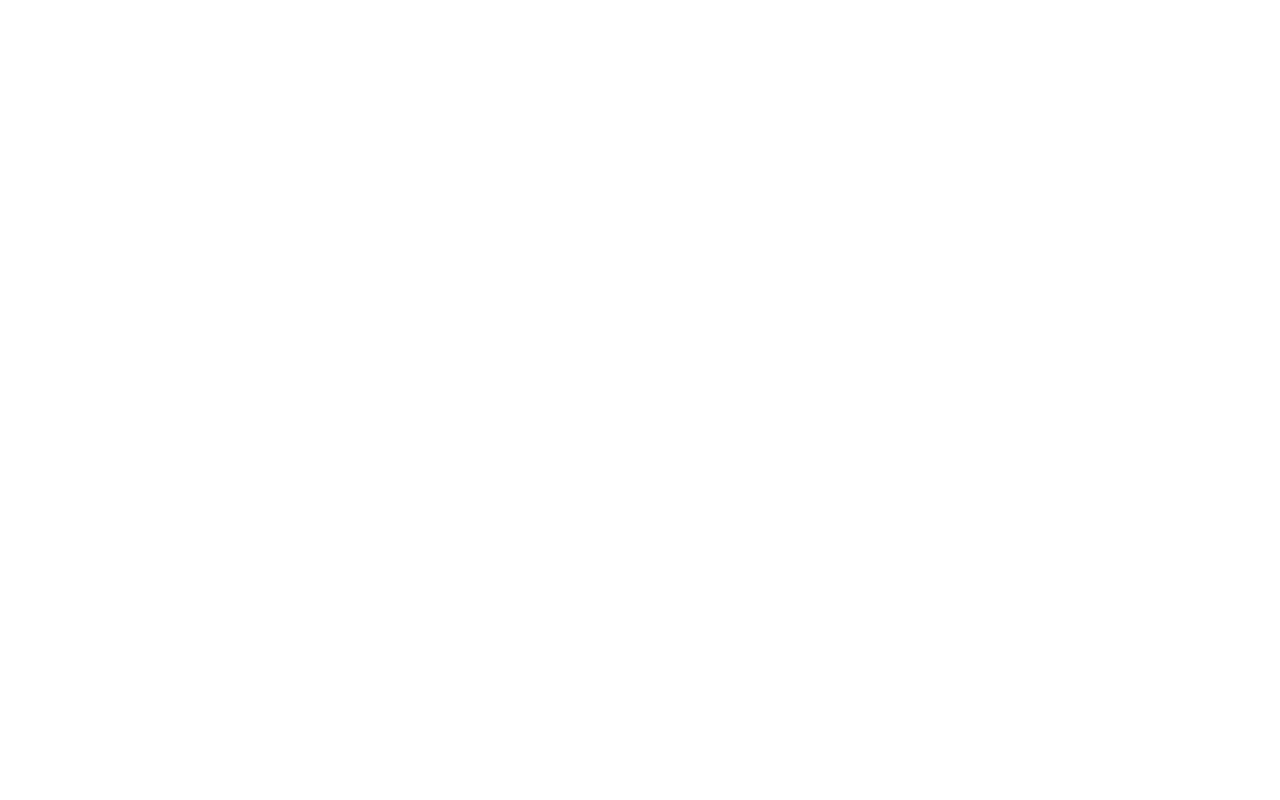
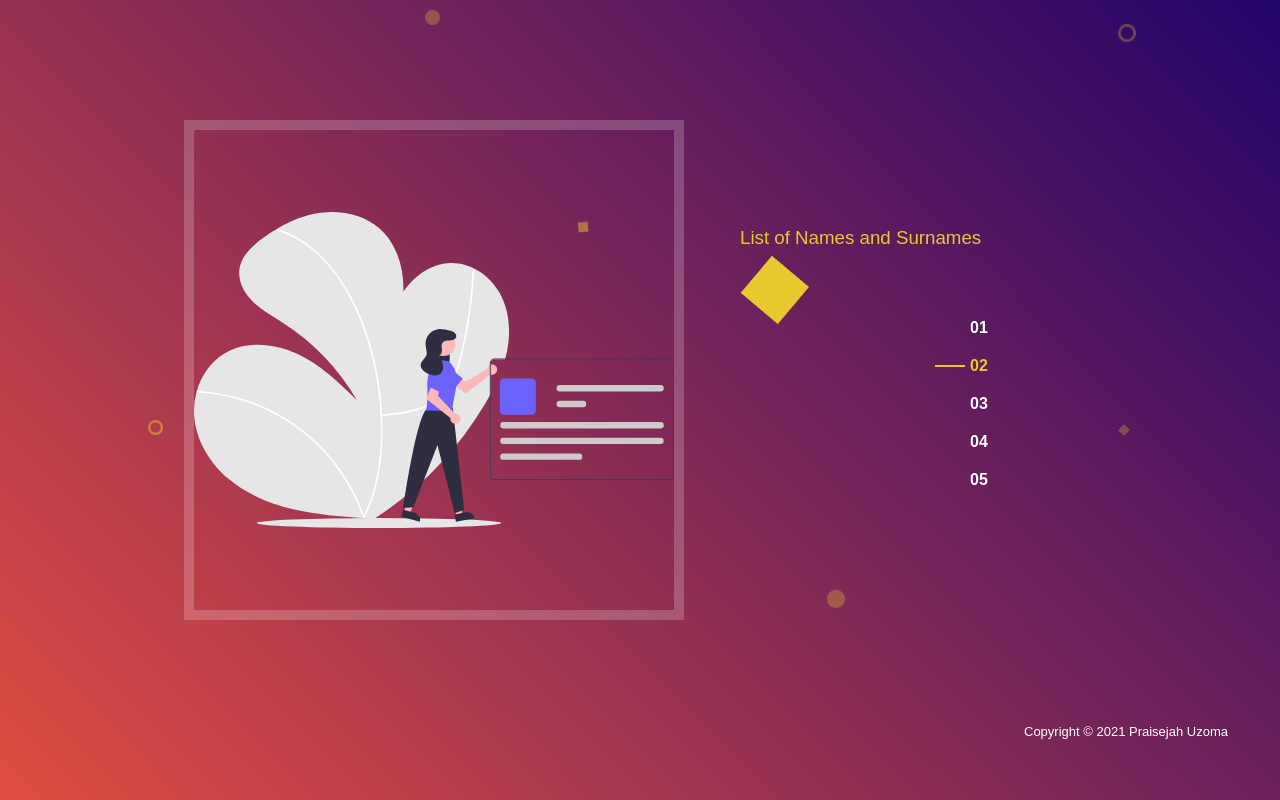
Before and after one commit to praisejahuzoma/JavascriptList, a plain HTML site: page index.html in a window 1280 px wide. Drawn offline with Linux system fonts and the light colour scheme.

Commit message:
added a list image and created a list with javascript

```diff
--- a/css/style.css
+++ b/css/style.css
@@ -0,0 +1,133 @@
+/* @import "https://cdn.jsdelivr.net/npm/bulma@0.9.3/css/bulma.min.css"; */
+
+*{
+    margin: 0;
+    padding: 0;
+    font-family: sans-serif;
+}
+.container{
+    width: 100%;
+    min-height: 100vh;
+    background: linear-gradient(45deg,#e14e42, #22046b);
+    color: white;
+    position: relative;
+}
+.row{
+    width: 80%;
+    min-height: 85vh;
+    margin: auto;
+    display: flex;
+    flex-wrap: wrap;
+}
+.col{
+    margin: 20px 0;
+    flex-basis: 50%;
+    min-width: 300px;
+    height: 100%;
+    position:relative;
+}
+.list-box{
+    max-width: 400px;
+    margin-top: 200px;
+    margin-left: 100px;
+}
+.list-box h3{
+    font-weight: 100;
+    line-height: 35px;
+    color: #e7c82f;
+
+}
+.list-box h4{
+  font-size: 20px;
+  font-weight: 100;
+  letter-spacing: 1px;
+
+}
+.img-box{
+    max-width: 400px;
+    position:relative;
+    margin: auto;
+}
+.img-box img{
+  width: 500px ;
+  height: 500px;
+  border: 10px solid rgba(255,255,255,0.2);
+  box-sizing: border-box;
+  margin-top: 100px;
+}
+.copyRight{
+    margin-left: 80%;
+    font-size: 13px;
+    margin-top: 44px;
+
+}
+.list-box ul li{
+    list-style: none;
+    font-size: 16px;
+    font-weight: bold;
+    padding: 0 30px;
+    margin-bottom: 30px;
+    cursor: pointer;
+    position: relative;
+    margin-left: 200px;
+    margin-top: -10px;
+}
+.list-box .active{
+    color:#e7c82f;
+}
+.list-box ul li::after{
+    content: '';
+    width: 30px;
+    height: 2px;
+    background: transparent;
+    position: absolute;
+    top: 8px;
+    left: -5px;
+}
+.list-box .active::after{
+    background:#e7c82f;
+}
+.small-icon1{
+    width: 15px;
+    position: absolute;
+    right: 200px;
+    top: -10px;
+    opacity: 0.3;
+}
+.small-icon2{
+    width: 18px;
+    position: absolute;
+    left: 990px;
+    opacity: 0.3;
+    margin-top: -600px;
+}
+.small-icon3{
+    width: 14px;
+    position:absolute;
+    right: 50px;
+    top: 200px;
+    opacity: 0.5;
+    transform: rotate(45deg);
+}
+.small-icon4{
+    width: 18px;
+    position: absolute;
+    left: 699px;
+    top: 570px;
+    opacity: 0.3;
+    transform: rotate(45deg);
+}
+.small-icon5 {
+    width: 15px;
+    position:absolute;
+    left: 20px;
+    top: 400px;
+    opacity: 0.5;
+}
+.small-icon6{
+    width: 12px;
+    position: absolute;
+    left: 990px;
+    opacity: 0.3;
+    margin-top: -200px;
+}
--- a/index.html
+++ b/index.html
@@ -3,10 +3,67 @@
 <head>
     <meta charset="UTF-8">
     <meta http-equiv="X-UA-Compatible" content="IE=edge">
+    <link rel="stylesheet" href="css/style.css">
     <meta name="viewport" content="width=device-width, initial-scale=1.0">
     <title>Document</title>
 </head>
 <body>
+    <div class="container">
+       <div class="row">
+           <div class="col">
+              <div class="img-box">
+                <img src="image/addList.svg">
+              </div>
 
+              <img src="image/circle.png" class="small-icon1">
+              <img src="image/circle2.png" class="small-icon2">
+              <img src="image/Rectangle .png" class="small-icon3">
+              <img src="image/circle.png" class="small-icon4">
+              <img src="image/circle2.png" class="small-icon5">
+              <img src="image/Rectangle .png" class="small-icon6">
+
+           </div>
+           <div class="col">
+             <div class="list-box">
+                <h3>List of Names and Surnames</h3>
+                <img src="image/Rectangle .png" id="text">
+
+                <ul>
+                    <li class="btn">01</li>
+                    <li class="btn active">02</li>
+                    <li class="btn">03</li>
+                    <li class="btn">04</li>
+                    <li class="btn">05</li>
+                </ul>
+
+             </div>
+           </div>
+       </div>
+       <div class="copyRight">
+          <p>Copyright &copy; <script>document.write(new Date().getFullYear())</script> Praisejah Uzoma</p>
+       </div>
+    </div>
+
+    <script>
+        var btn = document.getElementsByClassName("btn");
+        var text = document.getElementById("text");
+
+        var texts = new Array(
+            "<p>jnjb n hjn hjbj</p>",
+            "image/circle2.png",
+            "image/circle2.png",
+            "image/circle.png",
+            "image/circle2.png"
+        );
+        for(let i=0; i<btn.length; i++){
+            btn[i].onclick = function()
+            {
+                text.src = texts[i];
+                let current = document.getElementsByClassName("active");
+                current[0].className = current[0].className.replace("active", "");
+                this.className += " active";
+            };
+        }
+    </script>
 </body>
 </html>
```
Also changed, not shown: Ellipse .png (added), image/Rectangle .png (added), image/addList.svg (added), image/circle.png (added), image/circle2.png (added).
